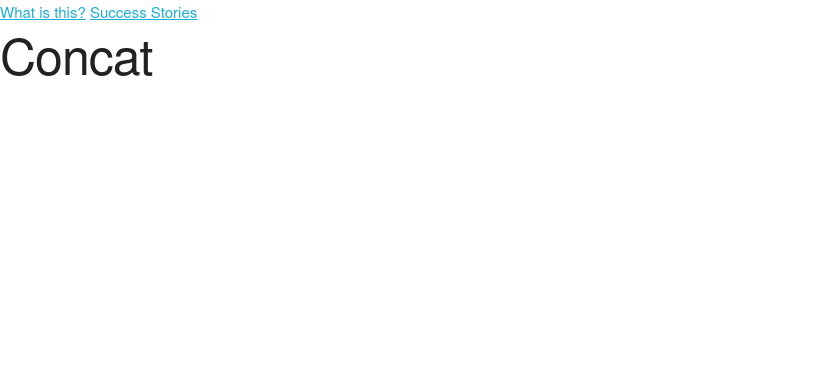
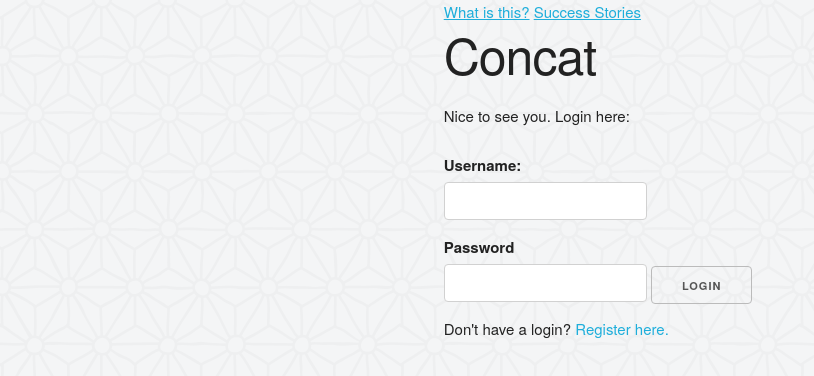
Before and after one commit to katdiese/concat, a website: page src/index.html in a window 1280 px wide. Shown: the whole page, without its empty margins (0-814 px from the left). Drawn offline with nearby package versions, Linux system fonts and the light colour scheme; some packages are replaced by stand-ins of ours.

```diff
--- a/src/components/landing-page/landing.html
+++ b/src/components/landing-page/landing.html
@@ -1,5 +1,28 @@
-<nav class="home-nav">
-  <a href="">What is this?</a>
-  <a href="">Success Stories</a>
-</nav>
-<h1>Concat</h1>
+<div class="landing-page">
+  <div class="four offset-by-four columns">
+  <nav class="home-nav">
+    <a href="">What is this?</a>
+    <a href="">Success Stories</a>
+  </nav>
+  <h1>Concat</h1>
+  <form class="login-form" ng-show="showLogin">
+    <p>Nice to see you. Login here:</p>
+    <label for="username">Username:</label>
+    <input id="username" type="text">
+    <label for="password">Password</label>
+    <input id="password" type="password">
+    <button type="submit">Login</button>
+    <p>Don't have a login? <a ng-click="toggleForm()">Register here.</a></p>
+  </form>
+  <form class="register-form" ng-show="!showLogin">
+    <p>New around here? Register and lets get started!</p>
+    <label for="username">Username:</label>
+    <input id="username" type="text">
+    <label></label>
+    <label for="password">Password</label>
+    <input id="password" type="password">
+    <button type="submit">register</button>
+    <p>Already Registered? <a ng-click="toggleForm()">Login here.</a></p>
+  </form>
+  </div>
+</div>
```
